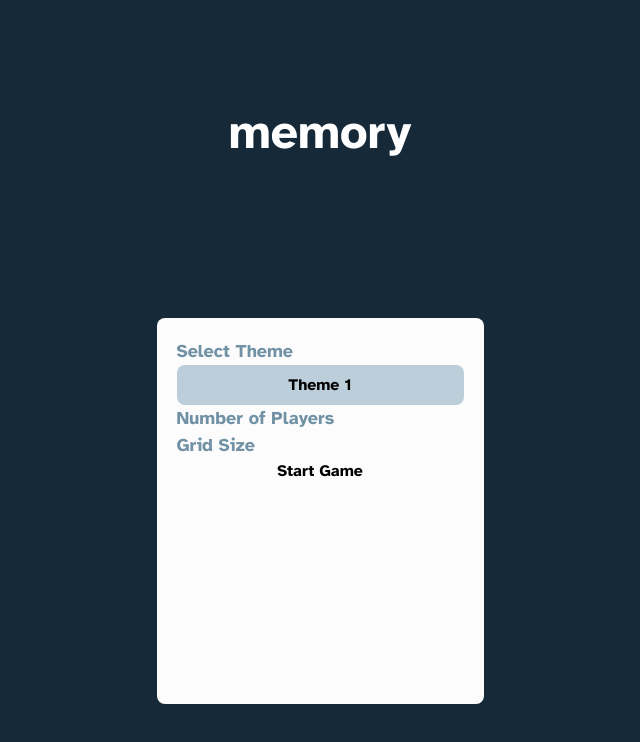
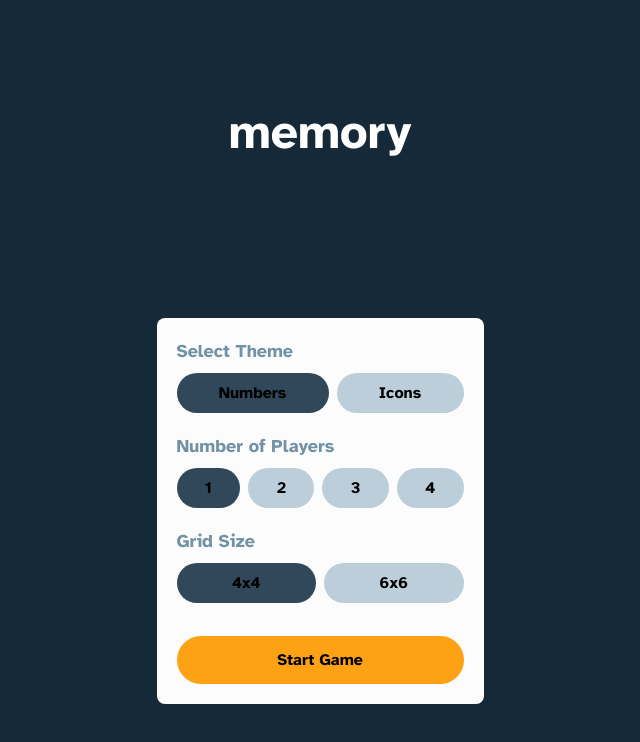
Before and after one commit to Fables7/memory-game, a Next.js app: page / in a window 1280 px wide. Shown: the top 742 px of the page, without its empty margins (320-960 px from the left). Built offline with nearby package versions, Linux system fonts and the light colour scheme.

Commit message:
finished layout for startGameForm

```diff
--- a/src/app/globals.css
+++ b/src/app/globals.css
@@ -8,6 +8,7 @@
   --background-end-rgb: 255, 255, 255;
   /* Colors */
   --orange-accent: #fda214;
+  --orange-hover: #ffb84a;
   --main-background: #152938;
   --active: #304859;
   --hover: #6395b8;
--- a/src/components/customButton/CustomButton.tsx
+++ b/src/components/customButton/CustomButton.tsx
@@ -11,9 +11,16 @@ interface CustomButtonProps {
 }
 
 const CustomButton = ({ children, className, ...props }: CustomButtonProps) => {
-  const rootClassName = clsx("");
+  const rootClassName = clsx(
+    "h-[40px] bg-[var(--idle)] rounded-3xl w-full hover:bg-[var(--hover)]",
+    className
+  );
   return (
-    <button {...props} className={`h-[40px] bg-[var(--idle)] rounded-lg`}>
+    <button
+      {...props}
+      style={{ backgroundColor: props.active ? "var(--active)" : undefined }}
+      className={rootClassName}
+    >
       {children}
     </button>
   );
--- a/src/components/startGameForm/StartGameForm.tsx
+++ b/src/components/startGameForm/StartGameForm.tsx
@@ -1,15 +1,79 @@
+"use client";
 import { useState } from "react";
 import { CustomButton } from "..";
 
+interface OptionsContainerProps {
+  options: string[];
+  active: string | number;
+  setActive: (option: string) => void;
+  label: string;
+}
+
+const OptionsContainer = ({
+  options,
+  setActive,
+  active,
+  label,
+}: OptionsContainerProps) => {
+  const onClickHandler = (option: string) => () => {
+    setActive(option);
+  };
+  return (
+    <>
+      <label className="mb-2">{label}</label>
+      <div className="grid grid-flow-col gap-2 mb-5">
+        {options.map((option, index) => (
+          <CustomButton
+            active={option === active}
+            key={index}
+            onClick={onClickHandler(option)}
+          >
+            {option}
+          </CustomButton>
+        ))}
+      </div>
+    </>
+  );
+};
+
 const StartGameForm = () => {
+  const [theme, setTheme] = useState("Numbers");
+  const [playerNum, setPlayerNum] = useState("1");
+  const [gridSize, setGridSize] = useState("4x4");
+
+  const themeOptions = ["Numbers", "Icons"];
+  const playerOptions = ["1", "2", "3", "4"];
+  const gridSizeOptions = ["4x4", "6x6"];
+
+  const formSubmitHandler = (e: { preventDefault: () => void }) => {
+    e.preventDefault();
+  };
   return (
-    <div className=" min-w-[327px] h-[386px] bg-[var(--white)] rounded-lg p-5 ">
-      <form className="flex flex-col">
-        <label>Select Theme</label>
-        <CustomButton className="bg-red-500 text-black">Theme 1</CustomButton>
-        <label>Number of Players</label>
-        <label>Grid Size</label>
-        <button>Start Game</button>
+    <div className="  min-w-[327px] h-[386px] bg-[var(--white)] rounded-lg p-5 ">
+      <form className="flex flex-col h-full" onSubmit={formSubmitHandler}>
+        <OptionsContainer
+          label="Select Theme"
+          options={themeOptions}
+          active={theme}
+          setActive={setTheme}
+        />
+
+        <OptionsContainer
+          label="Number of Players"
+          options={playerOptions}
+          active={playerNum}
+          setActive={setPlayerNum}
+        />
+
+        <OptionsContainer
+          label="Grid Size"
+          options={gridSizeOptions}
+          active={gridSize}
+          setActive={setGridSize}
+        />
+        <CustomButton className="bg-[var(--orange-accent)] hover:bg-[var(--orange-hover)] mt-auto h-[48px]">
+          Start Game
+        </CustomButton>
       </form>
     </div>
   );
```
